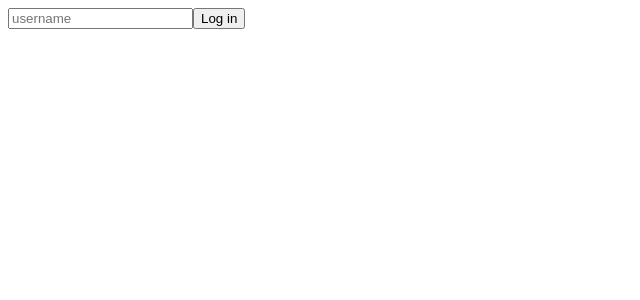
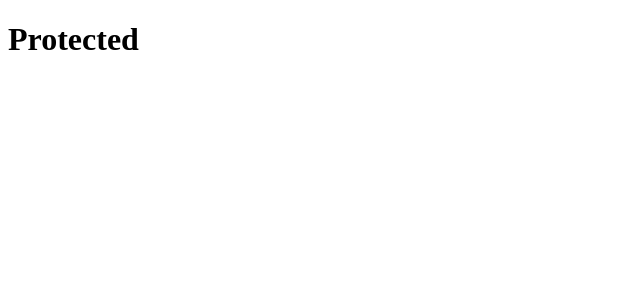
Before and after one commit to Siby1lA/TIL, a React (Create React App) app: page / in a window 1280 px wide. Shown: the top 300 px of the page, without its empty margins (0-640 px from the left). Built offline with nearby package versions, Linux system fonts and the light colour scheme.

Commit message:
Themes TS

```diff
--- a/src/App.tsx
+++ b/src/App.tsx
@@ -1,29 +1,15 @@
-import React, { useState } from "react";
-
+import styled from "styled-components";
+const Container = styled.div`
+  background-color: ${(props) => props.theme.bgColor};
+`;
+const H1 = styled.h1`
+  color: ${(props) => props.theme.textColor};
+`;
 function App() {
-  const [value, setValue] = useState("");
-  const onChange = (event: React.FormEvent<HTMLInputElement>) => {
-    const {
-      currentTarget: { value },
-    } = event;
-    setValue(value);
-  };
-  const onSubmit = (event: React.FormEvent<HTMLFormElement>) => {
-    event.preventDefault();
-    console.log("Hello", value);
-  };
   return (
-    <div>
-      <form onSubmit={onSubmit}>
-        <input
-          onChange={onChange}
-          value={value}
-          type="text"
-          placeholder="username"
-        />
-        <button>Log in</button>
-      </form>
-    </div>
+    <Container>
+      <H1>Protected</H1>
+    </Container>
   );
 }
 
--- a/src/index.tsx
+++ b/src/index.tsx
@@ -1,10 +1,14 @@
 import React from "react";
 import ReactDOM from "react-dom";
+import { ThemeProvider } from "styled-components";
 import App from "./App";
+import { lightTheme } from "./theme";
 
 ReactDOM.render(
   <React.StrictMode>
-    <App />
+    <ThemeProvider theme={lightTheme}>
+      <App />
+    </ThemeProvider>
   </React.StrictMode>,
   document.getElementById("root")
 );
--- /dev/null
+++ b/src/theme.ts
@@ -0,0 +1,12 @@
+import { DefaultTheme } from "styled-components";
+
+export const lightTheme: DefaultTheme = {
+  bgColor: "white",
+  textColor: "black",
+  btnColor: "tomato",
+};
+export const darkTheme: DefaultTheme = {
+  bgColor: "black",
+  textColor: "white",
+  btnColor: "teal",
+};
```
Also changed, not shown: src/styled.d.ts (added, +11 -0 lines).
